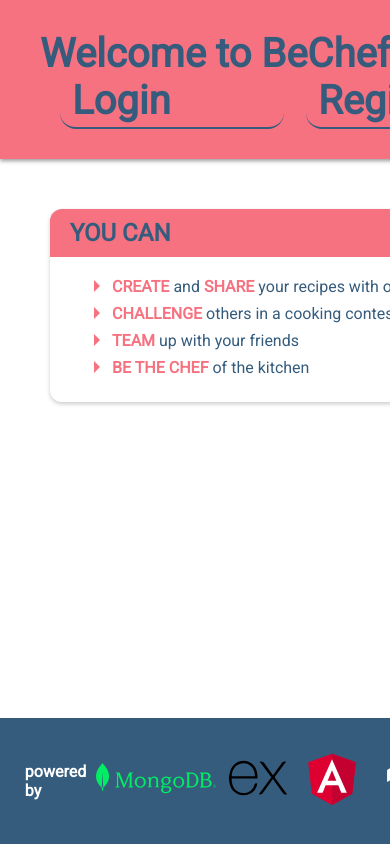
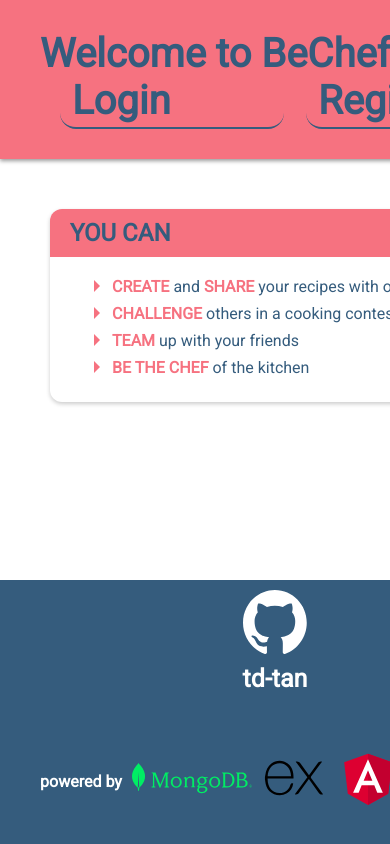
Before and after one commit to td-tan/BeChef, an Angular app: page / in a window 390 px wide. Shown: the top 844 px of the page. Built offline with nearby package versions, Linux system fonts and the light colour scheme.

Commit message:
feat: make footer responsive

```diff
--- a/src/app/app.component.sass
+++ b/src/app/app.component.sass
@@ -85,7 +85,10 @@ footer
 
     display: flex
     justify-content: center
+    flex-wrap: wrap
     gap: 25px
+
+    min-width: 550px
 
     a
         text-decoration: none
```
